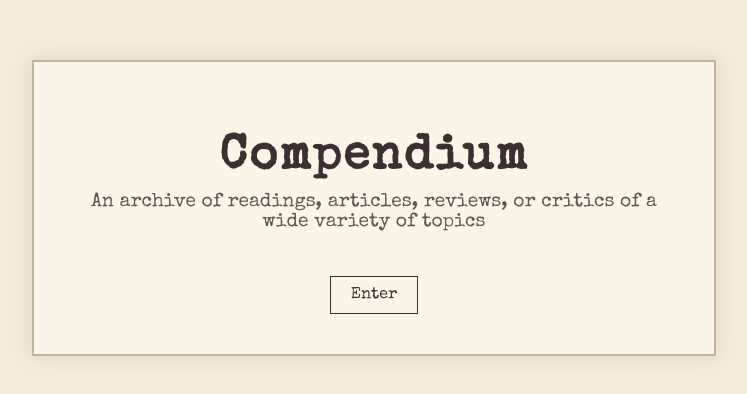
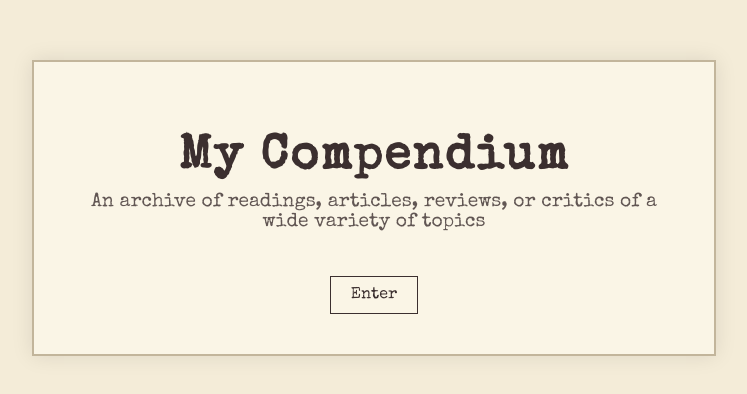
Before and after one commit to honeyidoll/compendium, a plain HTML site: page index.html in a window 1280 px wide. Shown: the part 192-586 px from the top of the page, without its empty margins (266-1013 px from the left). Drawn offline with nearby package versions, Linux system fonts and the light colour scheme.

Commit message:
Update index.html

```diff
--- a/index.html
+++ b/index.html
@@ -61,7 +61,7 @@
 
 <body>
     <div class="container">
-        <h1>Compendium</h1>
+        <h1>My Compendium</h1>
         <p>An archive of readings, articles, reviews, or critics of a wide variety of topics</p>
         <a href="library.html">Enter</a>
     </div>
```
